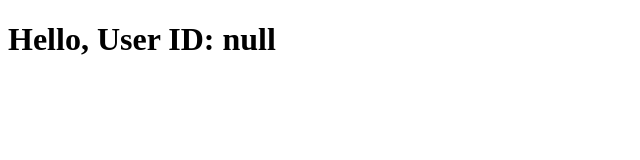
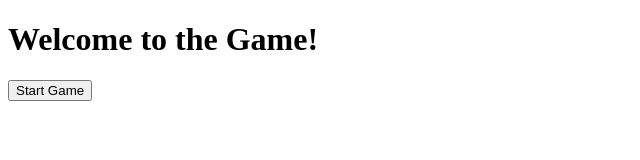
Before and after one commit to Elmasry777/TelegramBot, a plain HTML site: page index.html in a window 1280 px wide. Shown: the whole page, without its empty margins (0-640 px from the left). Drawn offline with Linux system fonts and the light colour scheme.

Commit message:
Update index.html

```diff
--- a/index.html
+++ b/index.html
@@ -3,19 +3,10 @@
 <head>
     <meta charset="UTF-8">
     <meta name="viewport" content="width=device-width, initial-scale=1.0">
-    <title>Telegram User Page</title>
+    <title>Simple Game</title>
 </head>
 <body>
-    <h1 id="welcome-message"></h1>
-
-    <script>
-        // استخراج معرف المستخدم من الـ URL
-        const urlParams = new URLSearchParams(window.location.search);
-        const userId = urlParams.get('user_id');
-
-        // عرض رسالة الترحيب
-        const welcomeMessage = document.getElementById('welcome-message');
-        welcomeMessage.innerText = `Hello, User ID: ${userId}`;
-    </script>
+    <h1>Welcome to the Game!</h1>
+    <button onclick="alert('Game Started!')">Start Game</button>
 </body>
 </html>
```
